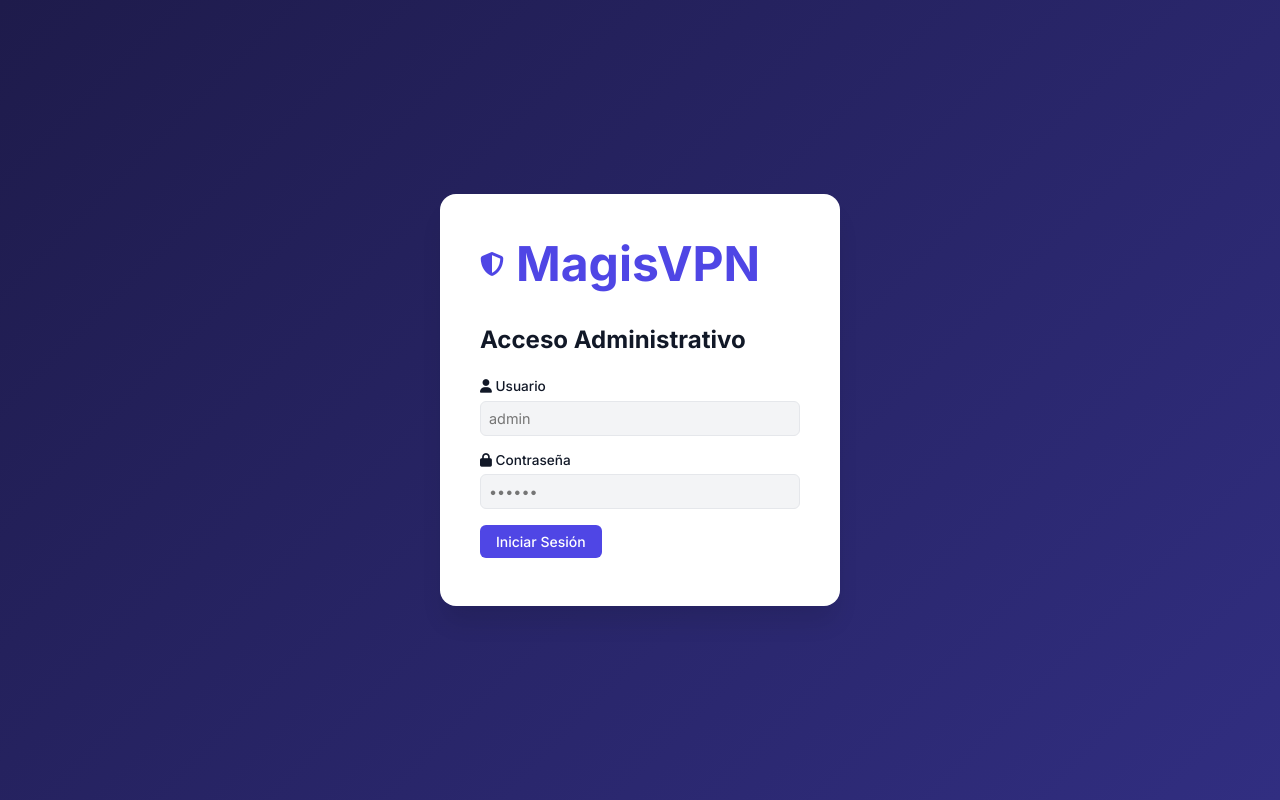
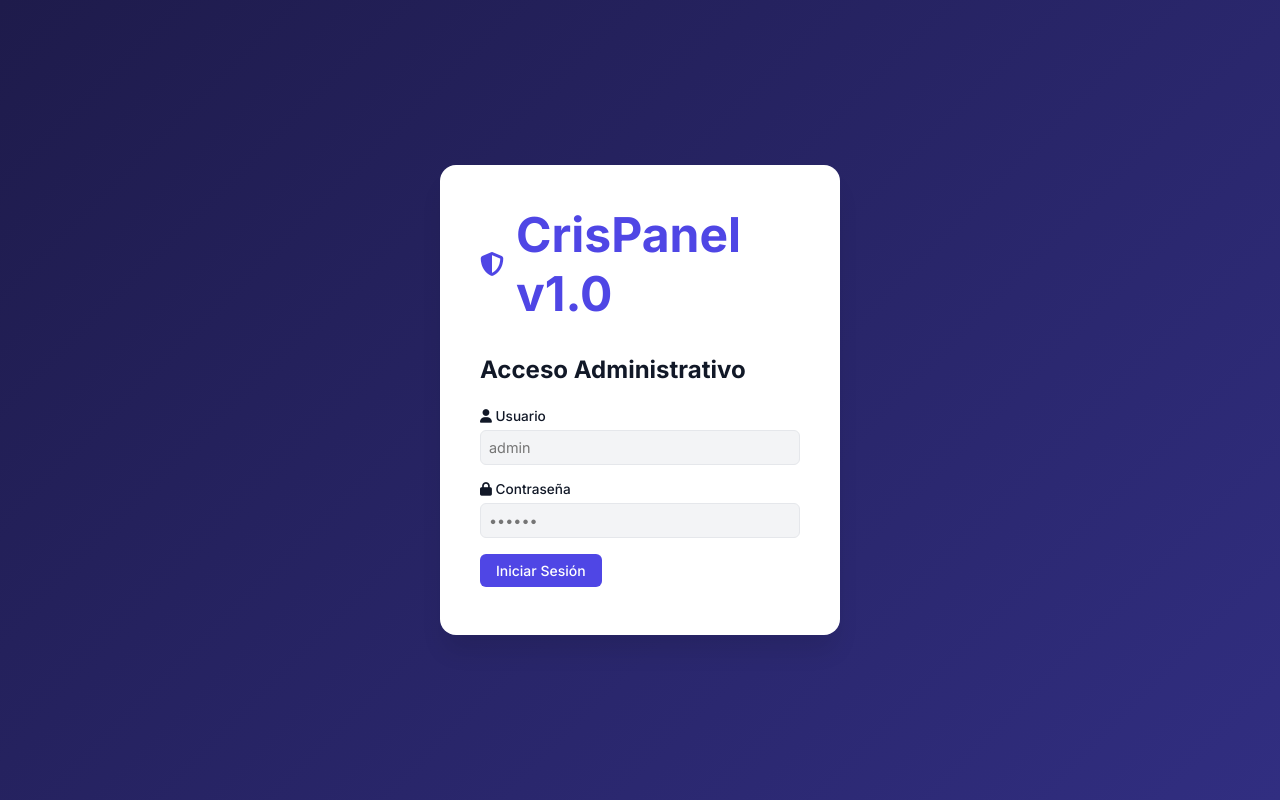
Before and after one commit to CristianBatero/CrisPanel, a website: page public/index.html in a window 1280 px wide. Drawn offline with nearby package versions, Linux system fonts and the light colour scheme.

Commit message:
Rename panel branding to CrisPanel v1.0

```diff
--- a/public/index.html
+++ b/public/index.html
@@ -2,7 +2,7 @@
 <html lang="es">
   <head>
     <meta charset="UTF-8" />
-    <title>MagisVPN Admin Panel</title>
+    <title>CrisPanel v1.0</title>
     <meta name="viewport" content="width=device-width, initial-scale=1.0" />
     <!-- Fonts & Icons -->
     <link href="https://fonts.googleapis.com/css2?family=Inter:wght@300;400;500;600;700&display=swap" rel="stylesheet">
@@ -19,7 +19,7 @@
       <div class="login-card">
         <div class="brand">
           <i class="fa-solid fa-shield-halved"></i>
-          <h1>MagisVPN</h1>
+          <h1>CrisPanel v1.0</h1>
         </div>
         <h2>Acceso Administrativo</h2>
         <div class="form-group">
@@ -41,7 +41,7 @@
       <aside class="sidebar">
         <div class="brand">
           <i class="fa-solid fa-shield-halved"></i>
-          <span>MagisVPN</span>
+          <span>CrisPanel v1.0</span>
         </div>
         <nav class="nav-menu">
           <button class="nav-item active" data-target="dashboard">
```
